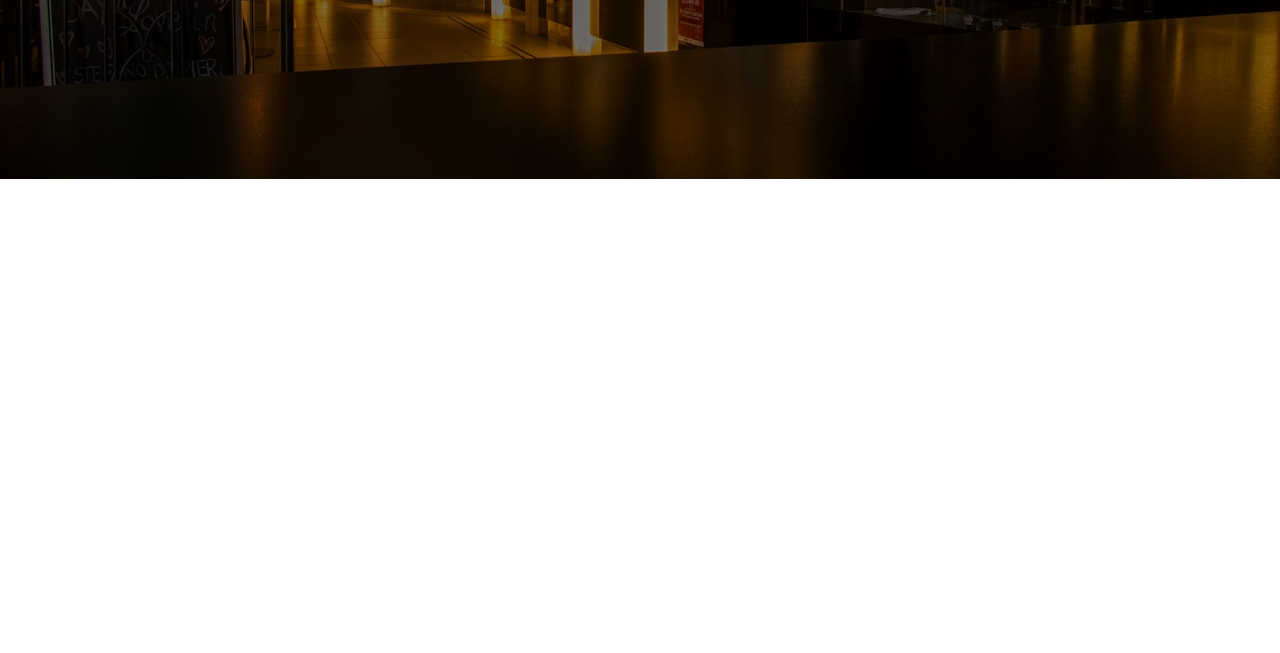
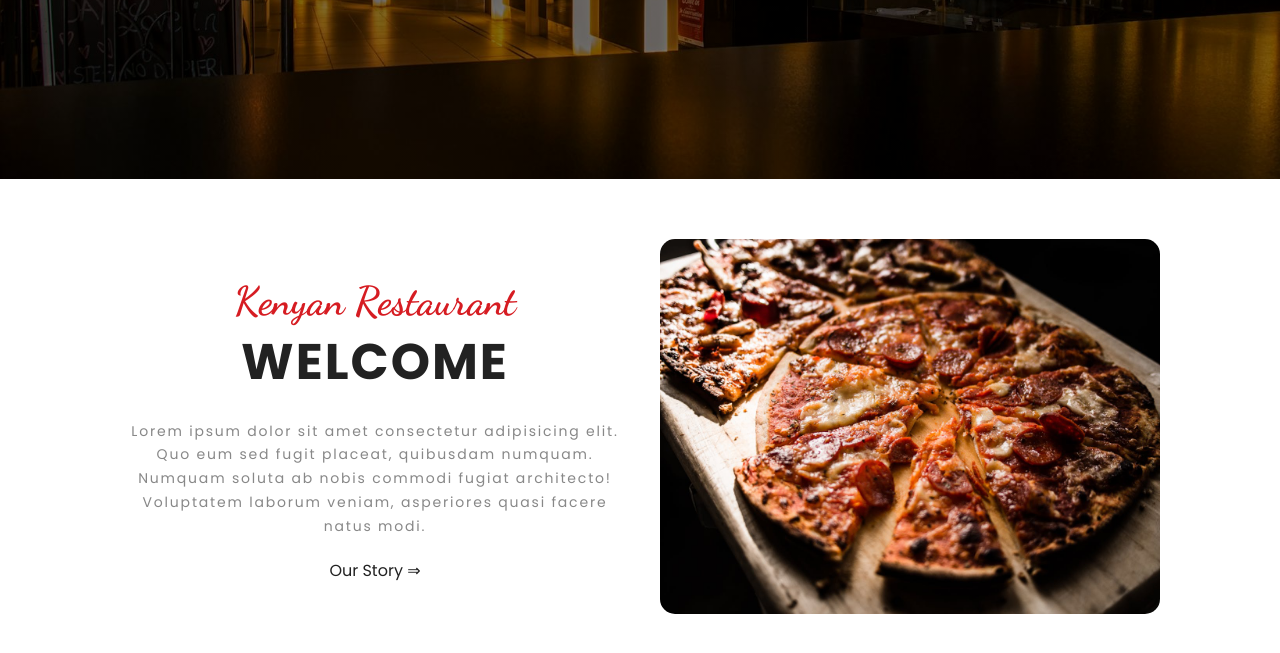
Before and after one commit to Manifest-Son/Pareto-s-Restaurant, a website built with Vite: page index.html in a window 1280 px wide. Shown: the part 525-1178 px from the top of the page. Before the commit the page ends 800 px from the top, so only its background shows below. Built offline with nearby package versions, Linux system fonts and the light colour scheme.

Commit message:
created the about page

```diff
--- a/index.html
+++ b/index.html
@@ -27,5 +27,24 @@
         </div>
       </div>
     </section>
+
+    <section class="about">
+      <div class="about-textbox">
+        <div class="title">
+          <h3 class="title-subtitle">kenyan restaurant</h3>
+          <h2 class="title-maintitle">welcome</h2>
+        </div>
+        <p class="about-text">
+          Lorem ipsum dolor sit amet consectetur adipisicing elit. Quo eum sed
+          fugit placeat, quibusdam numquam. Numquam soluta ab nobis commodi
+          fugiat architecto! Voluptatem laborum veniam, asperiores quasi facere
+          natus modi.
+        </p>
+        <a href="" class="about-cta">our story &rArr;</a>
+      </div>
+      <div class="about-image">
+        <img src="assets/pizza.jpg" alt="pizza" class="about-img" />
+      </div>
+    </section>
   </body>
 </html>
--- a/style.css
+++ b/style.css
@@ -4,6 +4,10 @@
   margin: 0;
   border: 0;
   box-sizing: border-box;
+}
+html,
+body {
+  overflow-x: hidden;
 }
 
 html {
@@ -23,7 +27,46 @@ body {
   font-family: var(--primary-font);
   color: var(--color-black);
 }
+.title {
+  display: flex;
+  flex-direction: column;
+  justify-content: center;
+  align-items: center;
+}
 
+.title-subtitle {
+  font-family: var(--secondary-font);
+  color: var(--color-primary);
+  text-transform: capitalize;
+  font-size: 4rem;
+}
+.title-maintitle {
+  text-transform: uppercase;
+  font-size: 5rem;
+  letter-spacing: 2px;
+}
+.about-text {
+  text-align: center;
+  letter-spacing: 1.8px;
+  font-size: 1.4rem;
+  color: #888;
+  line-height: 1.7;
+}
+.about-cta {
+  display: block;
+  width: max-content;
+  text-decoration: none;
+  text-transform: capitalize;
+  color: var(--color-black);
+  margin: 0 auto;
+}
+.about-textbox {
+  display: flex;
+  flex-direction: column;
+  justify-content: center;
+  align-items: center;
+  gap: 2rem;
+}
 .header {
   /* flex container */
   display: flex;
@@ -78,6 +121,7 @@ body {
   font-family: var(--secondary-font);
   text-transform: capitalize;
   font-size: 6rem;
+  color: var(--color-primary);
 }
 .text-main-title {
   text-transform: uppercase;
@@ -98,3 +142,41 @@ body {
     font-size: 4rem;
   }
 }
+
+.about {
+  padding: 6rem 12rem;
+  display: grid;
+  grid-template-columns: auto auto;
+  align-items: center;
+  gap: 3rem;
+}
+@media screen and (max-width: 62.5em) {
+  .about {
+    padding: 6rem 0.8rem;
+  }
+}
+@media screen and (max-width: 53.125em) {
+  .about {
+    display: flex;
+    flex-direction: column;
+    justify-content: center;
+    align-items: center;
+    gap: 2rem;
+  }
+}
+
+.about-img {
+  width: 50rem;
+  border-radius: 15px;
+  transition: all 0.5 ease;
+}
+.about-img:hover {
+  transform: scale(1.02);
+}
+@media screen and (max-width: 31.25em) {
+  .about-img {
+    width: 100%;
+    border-radius: 15px;
+    transition: all 0.5s ease;
+  }
+}
```
